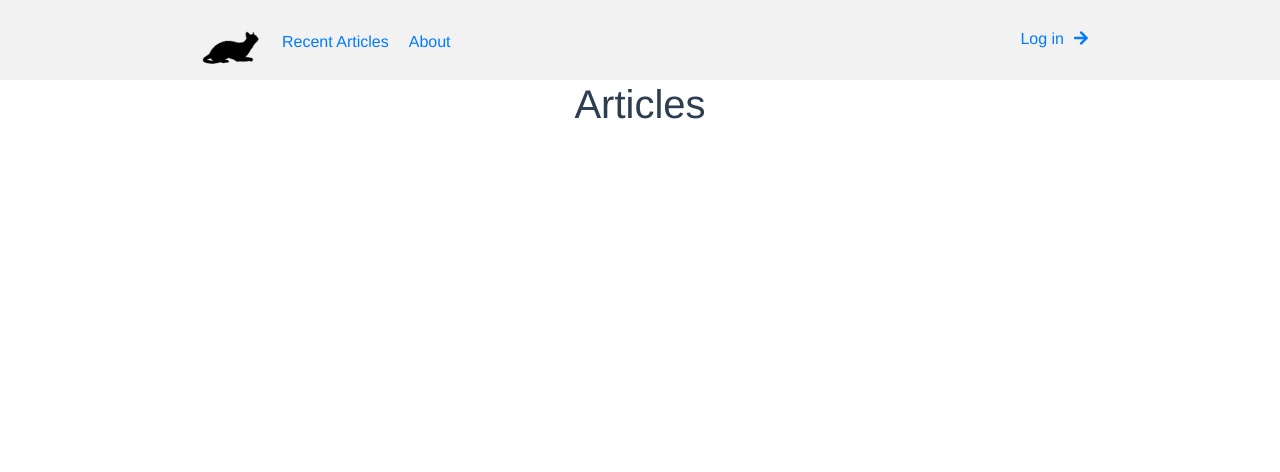
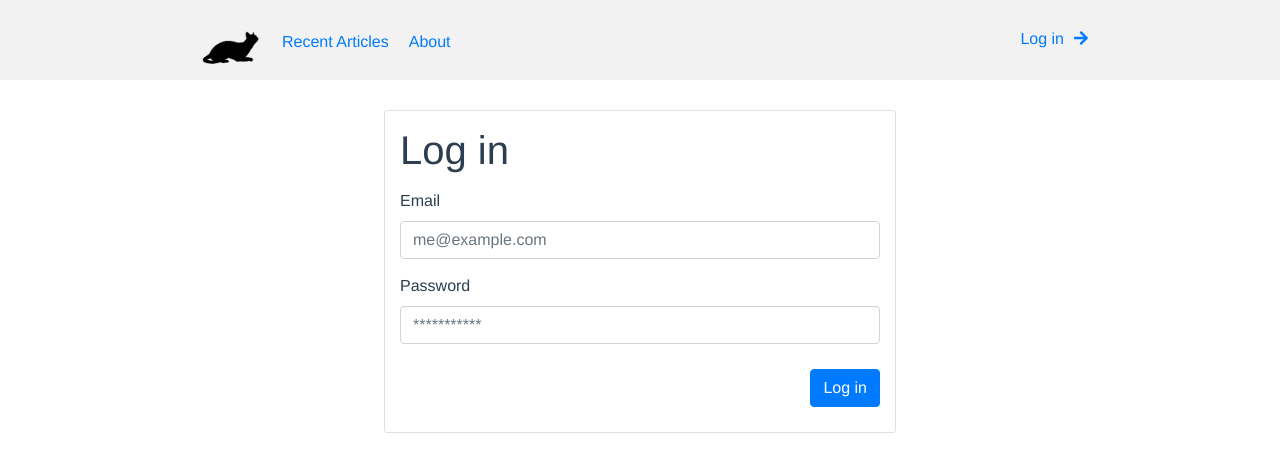
Before and after one commit to OG-Gardavsky/appLifting_Blog, a Vue app in the folder client/: page /#/login in a window 1280 px wide. Before the commit this address led to /#/. Shown: the top 472 px of the page. Built offline with nearby package versions, Linux system fonts and the light colour scheme.

Commit message:
POC logging with JWT token

```diff
--- a/client/src/main.js
+++ b/client/src/main.js
@@ -10,7 +10,11 @@ Vue.mixin({
         async sendRequest(url, method, requiresAuth, body = null) {
 
 
-            const headers = requiresAuth ? { Authorization: `Bearer ${localStorage.getItem('userToken')}`} : {};
+            const headers = {'Content-type': 'application/json'};
+            if (requiresAuth) {
+                headers.Authorization = `Bearer ${localStorage.getItem('userToken')}`;
+            }
+
             //what contains method for sending http request
             const methodObject = body === null ? {method, headers} : { method, headers, body: JSON.stringify(body)};
 
@@ -18,6 +22,10 @@ Vue.mixin({
 
 
             return res;
+        },
+        setGenericError(incomingError ,visible, text) {
+            incomingError.display = visible;
+            incomingError.text = text;
         }
     }
 
--- a/client/src/views/Login.vue
+++ b/client/src/views/Login.vue
@@ -7,13 +7,17 @@
 
                 <h1 class="d-flex">Log in</h1>
 
+                <!--       email         -->
                 <div class="form-group">
                     <label class="d-flex">Email</label>
-                    <input type="email" class="form-control" v-model="email" placeholder="me@example.com" >
+                    <input type="text" class="form-control" v-model="email" placeholder="me@example.com" />
+<!--                    TODO -->
+<!--                    <div class="invalid-feedback"></div>-->
                 </div>
+
                 <div class="form-group">
                     <label class="d-flex">Password</label>
-                    <input type="password" class="form-control" v-model="password" placeholder="***********" >
+                    <input type="password" class="form-control" v-model="password" placeholder="***********" />
                 </div>
 
                 <!--      login button          -->
@@ -52,8 +56,37 @@ export default {
         }
     },
     methods: {
-        login() {
-            this.sendRequest('users/login', 'POST', false, {neco: 'neco'})
+        async login() {
+            if (this.email === null || this.password === null) {
+                this.genericError.display = true;
+                this.genericError.text = 'Please fill both email and password'
+                return
+            }
+
+            const body = {
+                email: this.email,
+                password: this.password
+            };
+
+            const res = await this.sendRequest('users/login', 'POST', false, body);
+
+            let responseBody;
+            if (res.status === 200) {
+                responseBody = await res.json();
+                localStorage.setItem('userToken', responseBody.token);
+                return;
+            }
+
+            try {
+                responseBody = await res.json();
+                if (responseBody.error) {
+                    this.setGenericError(this.genericError, true, responseBody.error);
+                }
+            } catch (e) {
+                this.setGenericError(this.genericError, true, 'Unable to login.');
+            }
+
+
         }
     }
 }
```
